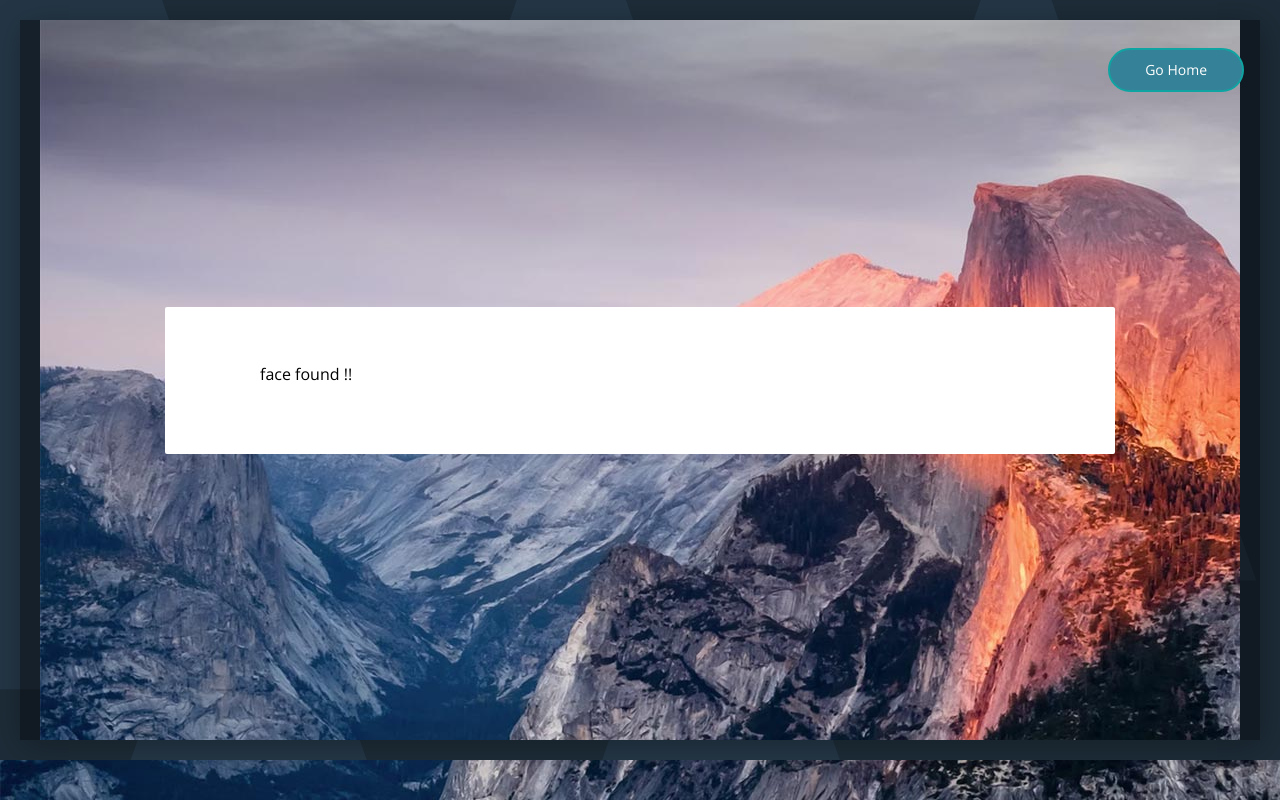
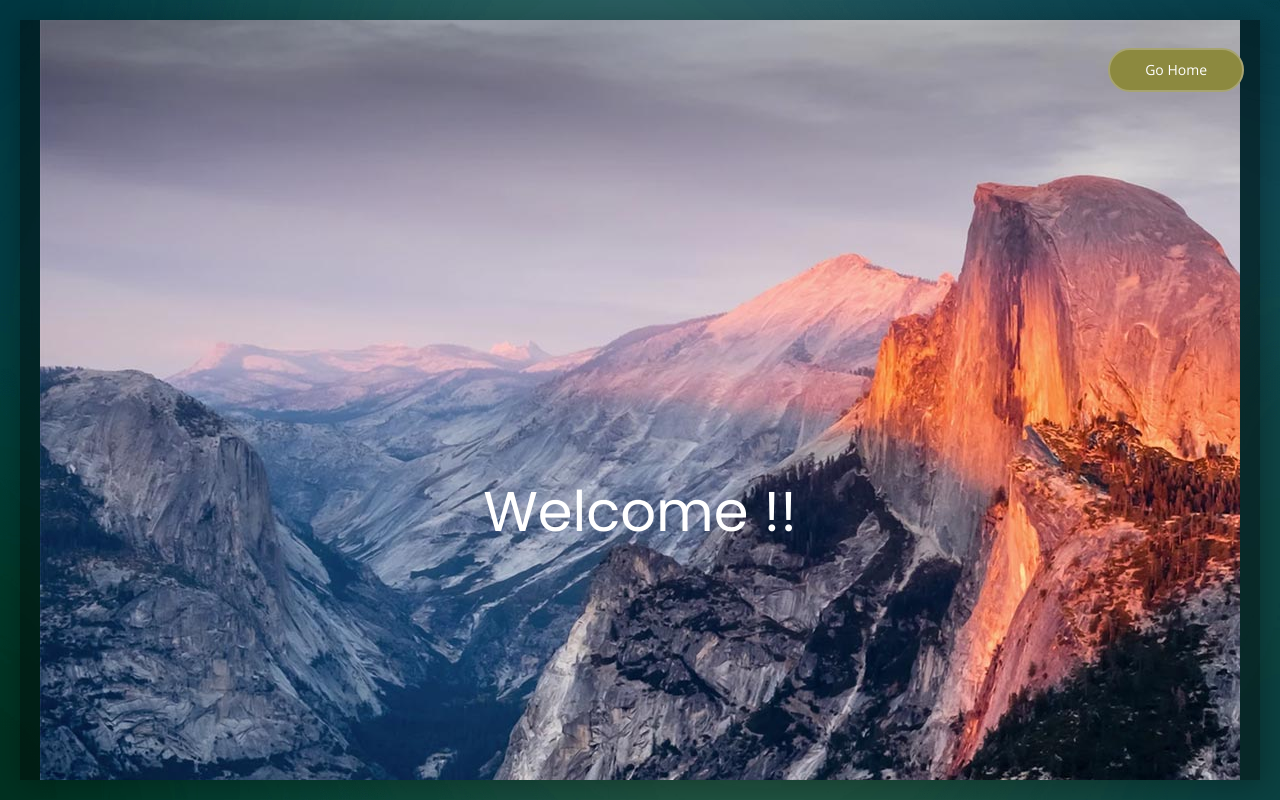
Before and after one commit to somanbaqai/MS-Project-Client, a Django app: page /home/welcome/1/ in a window 1280 px wide. Run offline with Django 3.2, Linux system fonts and the light colour scheme; some libraries are stand-ins or nearby versions.

Commit message:
profile 2 all ui changes done

```diff
--- a/face-recognition-using-django/home/static/css/form.css
+++ b/face-recognition-using-django/home/static/css/form.css
@@ -162,7 +162,8 @@
   .wrap-contact100 {
     width: 790px;
 
-    padding: 55px 95px 68px 95px;
+    /* padding: 55px 95px 68px 95px; */
+    margin-top: 8%;
   }
 
 
@@ -188,7 +189,7 @@
     color: #ffffff;
     line-height: 1.2;
     text-align: center;
-    padding-bottom: 45px;
+    padding-bottom: 70px;
   }
 
 
--- a/face-recognition-using-django/home/static/css/profile.css
+++ b/face-recognition-using-django/home/static/css/profile.css
@@ -17,8 +17,14 @@
 
 .wrap-profile {
   width: 950px;
-  background: #fff;
+  /* background: #fff; */
+  color: white;
   border-radius: 2px;
   padding: 55px 95px 68px 95px;
   text-align: left;
 }
+
+.wrap-profile > .row > h1{
+  width: 100%;
+  text-align: center;
+}
--- a/face-recognition-using-django/home/static/css/styles.css
+++ b/face-recognition-using-django/home/static/css/styles.css
@@ -70,6 +70,7 @@ p {
 h1 {
   font-size: 3.5em;
   line-height: 1;
+  color: white;
 }
 h2 {
   font-size: 3em;
@@ -218,7 +219,8 @@ b.light-color {
 --------------------------------- */
 
 .main-area-wrapper {
-  height: calc(100% - 40px);
+  /* height: calc(100% - 40px); */
+  height: calc(100% - 0px);
   padding: 20px;
   background-size: cover;
 }
@@ -253,9 +255,9 @@ b.light-color {
   margin: 20px 0 50px;
   padding: 13px 35px;
   border-radius: 50px;
-  border: 2px solid #0fa4a2;
+  border: 2px solid #a7a472;
   color: #fff;
-  background: #358197;
+  background: #8c893f;
 }
 
 .main-area .notify-btn:hover {
--- a/face-recognition-using-django/home/templates/base.html
+++ b/face-recognition-using-django/home/templates/base.html
@@ -16,9 +16,9 @@
 	<link href="/static/css/styles.css" rel="stylesheet">
 	<link href="/static/css/responsive.css" rel="stylesheet">
 </head>
-<body background="/static/images/pic6.jpg">
+<body background="/static/images/bg.png">
 
-	<div class="main-area-wrapper" style="background-image:url(/static/images/banner-shape.svg);">
+	<div class="main-area-wrapper" style="background-image:url(/static/images/bg.png);">
 		<div class="main-area center-text" >
 			{% block body %}
 			<h1>BASE TEMPLATE</h1>
--- a/face-recognition-using-django/home/templates/home/profile.html
+++ b/face-recognition-using-django/home/templates/home/profile.html
@@ -26,7 +26,7 @@
     <a class="notify-btn topright" href="/"> Go Home </a>
     <div class="wrap-profile">
         <div class="row">
-             <div class="col-4">face found !!</div>
+             <h1 style="margin-top: 30%;">Welcome !!<h1>
             <!-- <div class="col-4">
                 {% if user.image %}
                    <img src="{{ user.image.url }}">
--- a/face-recognition-using-django/home/templates/home/register.html
+++ b/face-recognition-using-django/home/templates/home/register.html
@@ -27,7 +27,7 @@
     <div class="wrap-contact100">
         <form class="contact100-form validate-form" action="/home/register/" method="POST">
             {% csrf_token %}
-            <span class="contact100-form-title">
+            <span class="contact100-form-title" >
                 Register Form
             </span>
 
```
Also changed, not shown: face-recognition-using-django/home/templates/home/home.html (+7 -5 lines), face-recognition-using-django/home/static/images/bg.png (added), face-recognition-using-django/home/static/images/images.jpeg (added), 2 other files.
